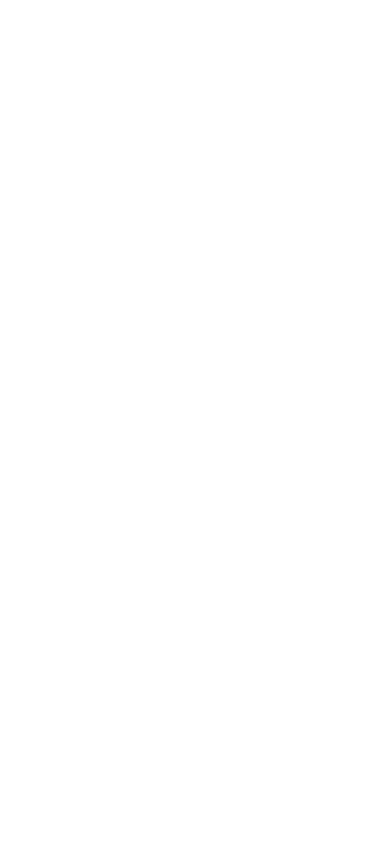
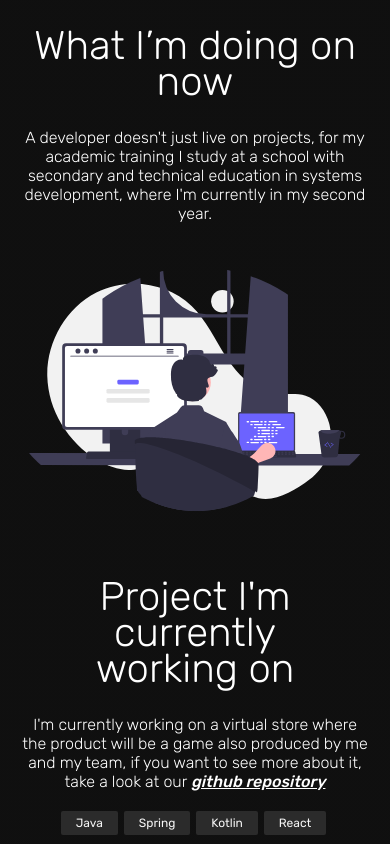
Before and after one commit to K1Melo/pjct-portifolio, a Vue app: page / in a window 390 px wide. Shown: the part 3860-4704 px from the top of the page. Before the commit the page ends 3818 px from the top, so only its background shows below. Built offline with nearby package versions, Linux system fonts and the light colour scheme.

Commit message:
feat: header

```diff
--- a/src/App.vue
+++ b/src/App.vue
@@ -4,6 +4,7 @@
   <AboutMe></AboutMe>
   <MyProjects></MyProjects>
   <MyCertificates></MyCertificates>
+  <MyStudies></MyStudies>
 </template>
 
 <script>
@@ -12,6 +13,7 @@
 import AboutMe from './components/AboutMe.vue'
 import MyProjects from './components/MyProjects.vue'
 import MyCertificates from './components/MyCertificates.vue'
+import MyStudies from './components/MyStudies.vue'
 
 export default {
   name: 'App',
@@ -20,7 +22,8 @@
     HeaderComp,
     AboutMe,
     MyProjects,
-    MyCertificates
+    MyCertificates,
+    MyStudies
   }
 }
 </script>
--- a/src/components/HeaderComp.vue
+++ b/src/components/HeaderComp.vue
@@ -1,6 +1,6 @@
 <template>
     <header id="header">
-        <p id="abt" class="theme">About me</p>
+        <p id="abt" class="theme">About</p>
         <p id="pjct" class="theme">Projects</p>
         <p id="ctf" class="theme">Certificates</p>
         <p id="std" class="theme">Studies</p>
@@ -20,15 +20,16 @@
 header {
     user-select: none;
     width: 100%;
-    padding: 10px 0;
+    padding: 15px 0;
 
     display: flex;
     align-items: center;
-    justify-content: space-evenly;
+    justify-content: space-around;
 
     background-color: #2B2B2B;
     position: fixed;
     top: 0;
+    z-index: 99;
 
     opacity: 0;
     transition: opacity 0.3s ease-in-out;
@@ -38,8 +39,23 @@
     color: #BDBDBD;
 }
 
-#abt, #pjct, #ctf, #std, #ctt {
+#abt,
+#pjct,
+#ctf,
+#std,
+#ctt {
     transition: color 0.3s ease-in;
 }
 
+@media only screen and (max-width: 650px) {
+    header {
+        justify-content: start;
+        overflow: scroll;
+    }
+
+    .theme {
+        font-size: 15px;
+        padding: 10px 8%;
+    }
+}
 </style>
--- a/src/components/MyCertificates.vue
+++ b/src/components/MyCertificates.vue
@@ -87,6 +87,7 @@
     transition: all 1s ease-in-out;
 
     img {
+        border-radius: 10px;
         width: 80%;
     }
 }
--- /dev/null
+++ b/src/components/MyStudies.vue
@@ -0,0 +1,107 @@
+<template>
+    <div class="studies">
+        <div class="container-studies" id="first-container">
+            <div class="img-studies">
+                <img src="../assets/img-abt.svg" alt="">
+            </div>
+            <div class="left-size">
+                <div class="container">
+                    <h3 style="color: #7C61E8; font-weight: 100;"><span style="color: #FFFFFF;">04</span> Studies</h3>
+                    <div class="informations">
+                        <div class="text">
+                            <h4>What I’m doing on now</h4>
+                            <p>A developer doesn't just live on projects, for my academic training I study at a school with
+                                secondary and technical education in systems development, where I'm currently in my second
+                                year.
+                            </p>
+                        </div>
+                    </div>
+                </div>
+            </div>
+        </div>
+        <div class="container-studies">
+            <div class="left-size">
+                <div class="container">
+                    <div class="informations">
+                        <div class="text">
+                            <h4>Project I'm currently <br>working on</h4>
+                            <p>I'm currently working on a virtual store where the product will be a game also produced by me
+                                and my team, if you want to see more about it, take a look at our <a style="font-weight: 500; font-style: italic; color: #FFFFFF;" href="https://github.com/K1Melo/pjct-towerfall-game" target="_blank">github repository</a>
+                            </p>
+                        </div>
+                        <div class="skills" style="margin-top: 5%;">
+                            <div class="row">
+                                <div class="skill" style="margin-left: 0;">
+                                    <p>Java</p>
+                                </div>
+                                <div class="skill">
+                                    <p>Spring</p>
+                                </div>
+                                <div class="skill">
+                                    <p>Kotlin</p>
+                                </div>
+                                <div class="skill">
+                                    <p>React</p>
+                                </div>
+                            </div>
+                        </div>
+                    </div>
+                </div>
+            </div>
+            <div class="img-studies">
+                <img src="../assets/img-abt.svg" alt="">
+            </div>
+        </div>
+    </div>
+</template>
+
+<style>
+.studies {
+    padding: 5% 0;
+    display: flex;
+    flex-direction: column;
+}
+
+.container-studies {
+    display: flex;
+}
+
+.img-studies {
+    user-select: none;
+    display: flex;
+    align-items: center;
+    justify-content: center;
+    width: 50%;
+    margin: 5% 0;
+
+    img {
+        width: 80%;
+    }
+}
+
+@media only screen and (max-width: 912px) {
+    .studies {
+        padding: 5% 0;
+    }
+
+
+    .container-studies {
+        display: flex;
+        flex-direction: column;
+        align-items: center;
+    }
+
+    #first-container {
+        flex-direction: column-reverse;
+    }
+
+    .img-studies {
+        margin: 5% 0 10% 0;
+        width: 85%;
+
+        img {
+            width: 100%;
+        }
+    }
+}
+</style>
--- a/src/main.js
+++ b/src/main.js
@@ -11,10 +11,23 @@
     let studies = document.getElementById('std')
     let contact = document.getElementById('ctt')
 
-    if(window.scrollY > (window.innerHeight * 0.5)) { header.style.opacity = "1"; aboutMe.style.color = "#7B88FF" } else { header.style.opacity = "0"; aboutMe.style.color = "#BDBDBD"; }
-    if(window.scrollY > (window.innerHeight * 1.5)) { projects.style.color = "#7B88FF"; aboutMe.style.color = "#BDBDBD" } else { projects.style.color = "#BDBDBD"; }
-    if(window.scrollY > (window.innerHeight * 4)) { certificates.style.color = "#7B88FF"; projects.style.color = "#BDBDBD" } else { certificates.style.color = "#BDBDBD"; }
-    if(window.scrollY > (window.innerHeight * 5.5)) { studies.style.color = "#7B88FF"; certificates.style.color = "#BDBDBD" } else { studies.style.color = "#BDBDBD"; }
-    if(window.scrollY > (window.innerHeight * 6.5)) { contact.style.color = "#7B88FF"; studies.style.color = "#BDBDBD" } else { contact.style.color = "#BDBDBD"; }
+    if (window.scrollY > (window.innerHeight * 0.5)) { header.style.opacity = "1"; aboutMe.style.color = "#7B88FF"; } else { header.style.opacity = "0"; aboutMe.style.color = "#BDBDBD"; }
+    if (window.scrollY > (window.innerHeight * 1.5)) { projects.style.color = "#7B88FF"; aboutMe.style.color = "#BDBDBD" } else { projects.style.color = "#BDBDBD"; }
+    if (window.scrollY > (window.innerHeight * 4)) { certificates.style.color = "#7B88FF"; projects.style.color = "#BDBDBD" } else { certificates.style.color = "#BDBDBD"; }
+    if (window.scrollY > (window.innerHeight * 5)) { studies.style.color = "#7B88FF"; certificates.style.color = "#BDBDBD" } else { studies.style.color = "#BDBDBD"; }
+    if (window.scrollY > (window.innerHeight * 6.5)) { contact.style.color = "#7B88FF"; studies.style.color = "#BDBDBD" } else { contact.style.color = "#BDBDBD"; }
 
 })
+
+const header = document.querySelector("header")
+
+
+window.addEventListener('wheel', (event => {
+    event.preventDefault();
+
+    if (window.scrollY > (window.innerHeight)) {
+        header.scrollBy({
+            left: event.deltaY < 0 ? -5 : 5,
+        })
+    }
+}))
```
